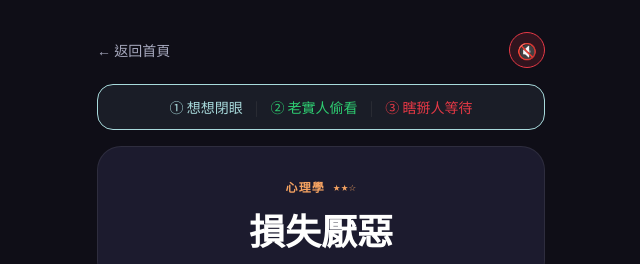
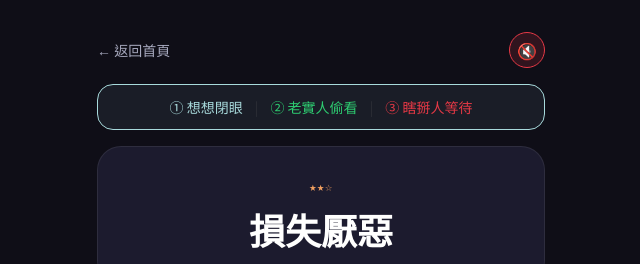
Before and after one commit to howardddwu/9upper, a Next.js app: page /game in a window 1280 px wide. Both pictures are taken after a click on the button "翻開題目卡". Shown: the top 264 px of the page, without its empty margins (319-959 px from the left). Built offline with nearby package versions, Linux system fonts and the light colour scheme.

Commit message:
fix: remove category label from question_reveal card
Showing the category (e.g. 心理學) gives players too much context and
reduces the bluffing challenge. Difficulty stars are retained.

Co-Authored-By: Claude Sonnet 4.6 <noreply@anthropic.com>

```diff
--- a/app/game/page.tsx
+++ b/app/game/page.tsx
@@ -198,10 +198,7 @@ export default function GamePage() {
             </div>
 
             <div className="rounded-3xl p-8 text-center border" style={{ background: 'var(--bg-card)', borderColor: 'var(--color-border)' }}>
-              <div className="flex items-center justify-center gap-2 mb-3">
-                <div className="text-xs font-semibold tracking-widest" style={{ color: 'var(--color-primary)' }}>
-                  {state.currentQuestion.category}
-                </div>
+              <div className="flex items-center justify-center mb-3">
                 <DifficultyStars level={state.currentQuestion.difficulty} lang={lang} />
               </div>
               <h2 className="text-4xl font-black leading-tight" style={{ color: 'var(--color-text)' }}>
```
